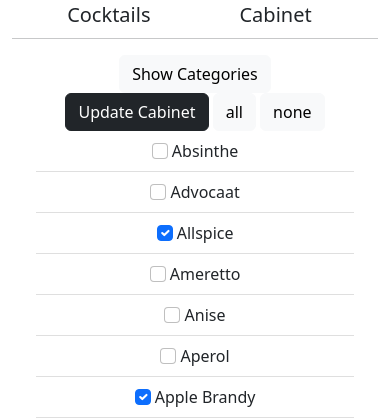
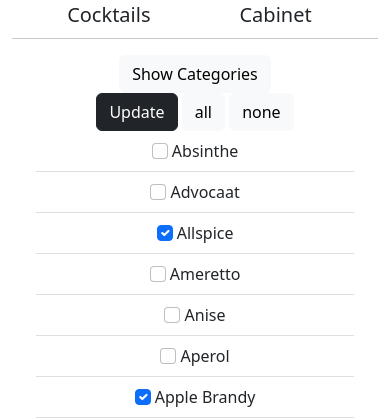
Before and after one commit to sajcr/cocktails, a Flask app: page /cabinet in a window 390 px wide. Shown: the top 420 px of the page. Run offline with Flask 2, Linux system fonts and the light colour scheme; some libraries are stand-ins or nearby versions.

Commit message:
finished project, just review left, minor change to button name

```diff
--- a/templates/cabinet.html
+++ b/templates/cabinet.html
@@ -121,7 +121,7 @@ function filter() {
 <div class="container" style="height: 5%">
   <div class="row">
     <div class="col">
-      <input type="submit" class="btn btn-dark d-sm-none" value="Update Cabinet">
+      <input type="submit" class="btn btn-dark d-sm-none" value="Update">
       <button type="button" class="btn btn-light" onclick="checkAll()">all</button>
 
 
```
